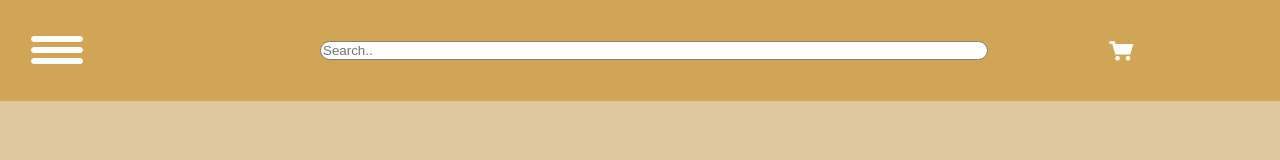
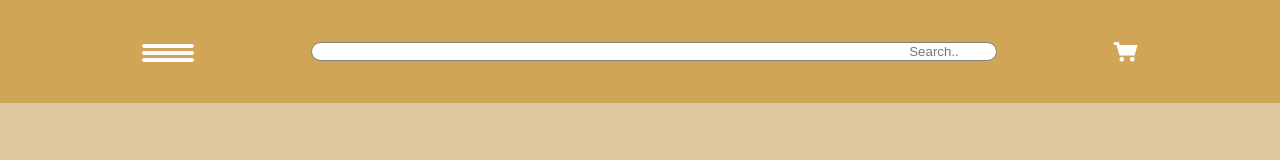
Before and after one commit to basa0044/mtm6201-midterm, a plain HTML site: page index.html in a window 1280 px wide. Drawn offline with Linux system fonts and the light colour scheme.

Commit message:
made hamburher items flex to align them properly

```diff
--- a/styles/styles.css
+++ b/styles/styles.css
@@ -77,14 +77,18 @@ nav{
 	padding: 2%;
 	z-index: 1;
 	height: 40px;
+	display: flex;
+	flex-direction: column;
+	align-items: center;
+	justify-content: center;
 }
 
 .hamburger span{
-	height: 4px;
+	height: 2px;
 	width: 50px;
 	background: white;
 	display: block;
-	margin-top: 5px;
+	margin-top: 3px;
 	border: 1px solid white;
 	border-radius: 3px;
 	transition: 0.4s ease;
@@ -125,13 +129,13 @@ nav li a{
 header{
 	background-color: #D0A656;
 	display: flex;
-	height: 50px;
 	align-items: center;
 	padding: 2%;
 }
 
 .hamburger-button{
 	display: none;
+	text-align: center;
 }
 
 .logo img {
@@ -147,7 +151,8 @@ header > label{
 	flex-grow: 2;
 	border: 1px solid grey;
 	border-radius: 2rem;
-
+	padding-right: 3%;
+	text-align: end;
 }
 
 i{
```
